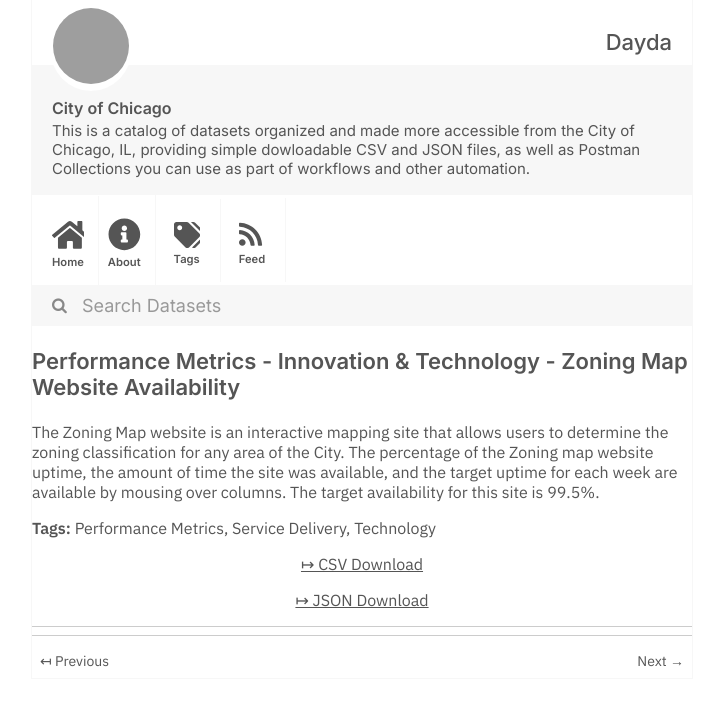
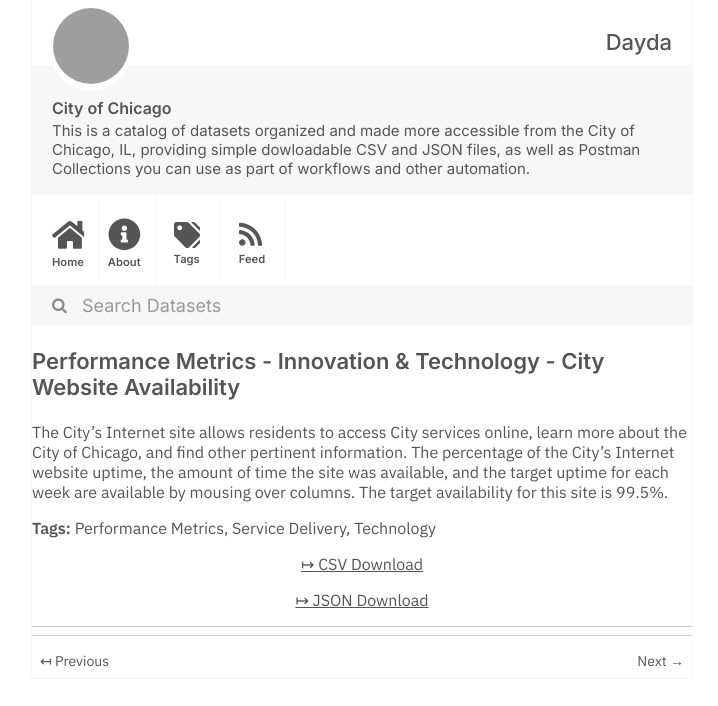
Before and after one commit to dayda-entities/city-of-chicago, a Jekyll site: the page built from _posts/2020-11-10-performance-metrics-innovation.md, in a window 1280 px wide, cut to the strip 0-706 px from the top of the page. Shown: the whole strip, without its empty margins (278-996 px from the left). Built offline with Jekyll 4.4.1, drawn with Linux system fonts in a browser that asks for light colours; grey boxes are pictures that could not be loaded.

```diff
--- a/_posts/2020-11-10-performance-metrics-innovation.md
+++ b/_posts/2020-11-10-performance-metrics-innovation.md
@@ -1,9 +1,7 @@
 ---
-title: >-
-  Performance Metrics - Innovation & Technology - Zoning Map Website
-  Availability
-created: '2020-11-10T16:55:32.779507'
-modified: '2020-11-10T16:55:32.779518'
+title: Performance Metrics - Innovation & Technology - City Website Availability
+created: '2020-11-10T16:55:00.892890'
+modified: '2020-11-10T16:55:00.892900'
 state: active
 type: dataset
 tags:
@@ -13,10 +11,10 @@ tags:
 groups:
   - Local Government
 csv_url: >-
-  https://data.cityofchicago.org/api/views/vqj9-rmbv/rows.csv?accessType=DOWNLOAD
+  https://data.cityofchicago.org/api/views/icwn-eia9/rows.csv?accessType=DOWNLOAD
 json_url: >-
-  https://data.cityofchicago.org/api/views/vqj9-rmbv/rows.json?accessType=DOWNLOAD
+  https://data.cityofchicago.org/api/views/icwn-eia9/rows.json?accessType=DOWNLOAD
 layout: post
 
 ---
-The Zoning Map website is an interactive mapping site that allows users to determine the zoning classification for any area of the City. The percentage of the Zoning map website uptime, the amount of time the site was available, and the target uptime for each week are available by mousing over columns. The target availability for this site is 99.5%.
+The City's Internet site allows residents to access City services online, learn more about the City of Chicago, and find other pertinent information. The percentage of the City’s Internet website uptime, the amount of time the site was available, and the target uptime for each week are available by mousing over columns. The target availability for this site is 99.5%.
```
